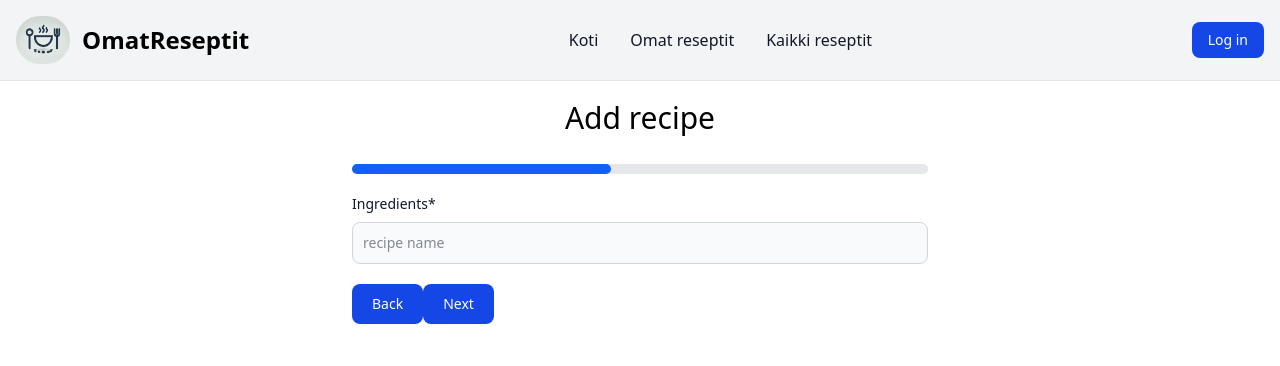
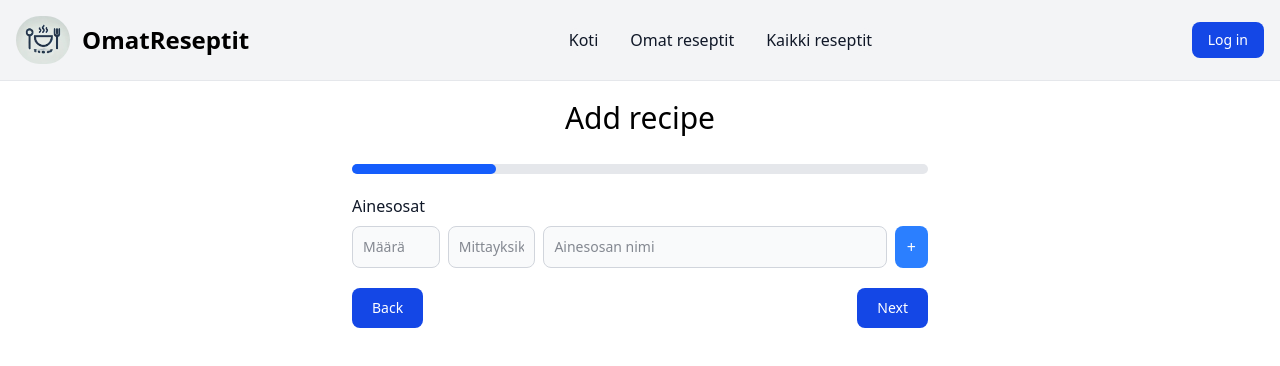
Before and after one commit to henrireu/reseptit_harjoitustyo, a React (Vite) app in the folder frontend/: page /add-recipe in a window 1280 px wide. Both pictures are taken after a click on the button "Next". Shown: the top 366 px of the page. Built offline with nearby package versions, Linux system fonts and the light colour scheme.

Commit message:
reseptin lisäys formin hiomista

```diff
--- a/frontend/src/pages/addRecipe.jsx
+++ b/frontend/src/pages/addRecipe.jsx
@@ -2,7 +2,14 @@ import { useState } from "react"
 
 const AddRecipe = () => {
   const [step, setStep] = useState(1)
+  const [progressBar, setProgressBar] = useState(0)
+
   const [recipeName, setRecipeName] = useState('')
+  const [ingredients, setIngredients] = useState([])
+  const [amount, setAmount] = useState('')
+  const [unit, setUnit] = useState('')
+  const [ingredient, setIngredient] = useState('')
+  const [instructions, setInstructions] = useState([])
 
   const handleSubmit = (event) => {
     event.preventDefault()
@@ -10,11 +17,31 @@ const AddRecipe = () => {
   }
 
   const handleNextStep = () => {
-    setStep(step + 1)
+    if(step < 4) {
+      setStep(step + 1)
+      setProgressBar(progressBar + 25)
+    }
   }
 
   const handlePrevStep = () => {
-    setStep(step - 1)
+    if(step > 1) {
+      setStep(step - 1)
+      setProgressBar(progressBar - 25)
+    }
+  }
+
+  const addIngredient = () => {
+    const singleIngredient = {
+      amount: amount,
+      unit: unit,
+      ingredient: ingredient
+    }
+
+    setIngredients(ingredients.concat(singleIngredient))
+  }
+
+  const deleteIngredient = (index) => {
+    setIngredients(ingredients.filter((_, i) => i !== index));
   }
 
   return (
@@ -24,7 +51,7 @@ const AddRecipe = () => {
       <form onSubmit={handleSubmit} className="mx-auto max-w-xl">
 
         <div className="w-full bg-gray-200 rounded-full h-2.5 dark:bg-gray-700 mb-5">
-          <div className="bg-blue-600 h-2.5 rounded-full" style={{ width: "45%"}}></div>
+          <div className="bg-blue-600 h-2.5 rounded-full" style={{ width: `${progressBar}%` }}></div>
         </div>
 
         {step === 1 && (
@@ -42,40 +69,109 @@ const AddRecipe = () => {
               />
             </div>
 
-            <button
-              type="button"
-              className="mb-5 text-white bg-blue-700 hover:bg-blue-800 focus:ring-4 focus:outline-none focus:ring-blue-300 font-medium rounded-lg text-sm w-full sm:w-auto px-5 py-2.5 text-center dark:bg-blue-600 dark:hover:bg-blue-700 dark:focus:ring-blue-800 hover:cursor-pointer"
-              onClick={handleNextStep}
-            >Next</button>
+            <div className="flex justify-between">
+              <button
+                type="button"
+                className="mb-5 text-white bg-blue-700 hover:bg-blue-800 focus:ring-4 focus:outline-none focus:ring-blue-300 font-medium rounded-lg text-sm w-full sm:w-auto px-5 py-2.5 text-center dark:bg-blue-600 dark:hover:bg-blue-700 dark:focus:ring-blue-800 hover:cursor-pointer"
+                onClick={handlePrevStep}
+              >Back</button>
+              <button
+                type="button"
+                className="mb-5 text-white bg-blue-700 hover:bg-blue-800 focus:ring-4 focus:outline-none focus:ring-blue-300 font-medium rounded-lg text-sm w-full sm:w-auto px-5 py-2.5 text-center dark:bg-blue-600 dark:hover:bg-blue-700 dark:focus:ring-blue-800 hover:cursor-pointer"
+                onClick={handleNextStep}
+              >Next</button>
+            </div>
           </>
         )}
 
         {step === 2 && (
           <>
             <div className="mb-5">
-              <label htmlFor="recipeName" className="block mb-2 text-sm font-medium text-gray-900 dark:text-white">Ingredients*</label>
-              <input
-                type="text"
-                id="recipeName"
-                className="bg-gray-50 border border-gray-300 text-gray-900 text-sm rounded-lg focus:ring-blue-500 focus:border-blue-500 block w-full p-2.5 dark:bg-gray-700 dark:border-gray-600 dark:placeholder-gray-400 dark:text-white dark:focus:ring-blue-500 dark:focus:border-blue-500"
-                placeholder="recipe name"
-                required
-                value={recipeName}
-                onChange={({ target }) => setRecipeName(target.value)}
-              />
+              <h3 className="block mb-2 text-md font-medium text-gray-900 dark:text-white">Ainesosat</h3>
+
+              <div className="flex space-x-2">
+                <input
+                  type="text"
+                  className="bg-gray-50 border border-gray-300 text-gray-900 text-sm rounded-lg focus:ring-blue-500 focus:border-blue-500 block w-1/6 p-2.5 dark:bg-gray-700 dark:border-gray-600 dark:placeholder-gray-400 dark:text-white dark:focus:ring-blue-500 dark:focus:border-blue-500"
+                  placeholder="Määrä"
+                  value={amount}
+                  onChange={({ target }) => setAmount(target.value)}
+                />
+
+                <input
+                  type="text"
+                  className="bg-gray-50 border border-gray-300 text-gray-900 text-sm rounded-lg focus:ring-blue-500 focus:border-blue-500 block w-1/6 p-2.5 dark:bg-gray-700 dark:border-gray-600 dark:placeholder-gray-400 dark:text-white dark:focus:ring-blue-500 dark:focus:border-blue-500"
+                  placeholder="Mittayksikkö"
+                  value={unit}
+                  onChange={({ target }) => setUnit(target.value)}
+                />
+
+                <input
+                  type="text"
+                  className="bg-gray-50 border border-gray-300 text-gray-900 text-sm rounded-lg focus:ring-blue-500 focus:border-blue-500 block w-4/6 p-2.5 dark:bg-gray-700 dark:border-gray-600 dark:placeholder-gray-400 dark:text-white dark:focus:ring-blue-500 dark:focus:border-blue-500"
+                  placeholder="Ainesosan nimi"
+                  value={ingredient}
+                  onChange={({ target }) => setIngredient(target.value)}
+                />
+
+                <button
+                  type="button"
+                  className="bg-blue-500 text-white px-3 py-2 rounded-lg hover:bg-blue-600 transition"
+                  onClick={addIngredient}
+                >
+                +
+                </button>
+              </div>
+
+              {ingredients.map((ingredient, index) => (
+                <div key={ingredient.ingredient} className="mt-3 flex gap-1 h-[30px]">
+                  <p>{ingredient.amount}</p>
+                  <p>{ingredient.unit}</p>
+                  <p>{ingredient.ingredient}</p>
+                  <button
+                    type="button"
+                    className="ml-auto bg-blue-500 text-white px-3 py-2 rounded-lg hover:bg-blue-600 transition"
+                    onClick={() => deleteIngredient(index)}
+                  >
+                  -
+                  </button>
+                </div>
+              ))}
+
             </div>
 
-            <button
-              type="button"
-              className="mb-5 text-white bg-blue-700 hover:bg-blue-800 focus:ring-4 focus:outline-none focus:ring-blue-300 font-medium rounded-lg text-sm w-full sm:w-auto px-5 py-2.5 text-center dark:bg-blue-600 dark:hover:bg-blue-700 dark:focus:ring-blue-800 hover:cursor-pointer"
-              onClick={handlePrevStep}
-            >Back</button>
-            <button
-              type="button"
-              className="mb-5 text-white bg-blue-700 hover:bg-blue-800 focus:ring-4 focus:outline-none focus:ring-blue-300 font-medium rounded-lg text-sm w-full sm:w-auto px-5 py-2.5 text-center dark:bg-blue-600 dark:hover:bg-blue-700 dark:focus:ring-blue-800 hover:cursor-pointer"
-              onClick={handleNextStep}
-            >Next</button>
+            <div className="flex justify-between">
+              <button
+                type="button"
+                className="mb-5 text-white bg-blue-700 hover:bg-blue-800 focus:ring-4 focus:outline-none focus:ring-blue-300 font-medium rounded-lg text-sm w-full sm:w-auto px-5 py-2.5 text-center dark:bg-blue-600 dark:hover:bg-blue-700 dark:focus:ring-blue-800 hover:cursor-pointer"
+                onClick={handlePrevStep}
+              >Back</button>
+              <button
+                type="button"
+                className="mb-5 text-white bg-blue-700 hover:bg-blue-800 focus:ring-4 focus:outline-none focus:ring-blue-300 font-medium rounded-lg text-sm w-full sm:w-auto px-5 py-2.5 text-center dark:bg-blue-600 dark:hover:bg-blue-700 dark:focus:ring-blue-800 hover:cursor-pointer"
+                onClick={handleNextStep}
+              >Next</button>
+            </div>
+
           </>
+        )}
+
+        {step === 3 && (
+          <Step3
+            handleNextStep={handleNextStep}
+            handlePrevStep={handlePrevStep}
+            instructions={instructions}
+            setInstructions={setInstructions}
+          />
+        )}
+
+        {step === 4 && (
+          <Step4
+            handlePrevStep={handlePrevStep}
+            recipeName={recipeName}
+            instructions={instructions}
+            ingredients={ingredients}
+          />
         )}
 
       </form>
@@ -83,4 +179,114 @@ const AddRecipe = () => {
   )
 }
 
+const Step3 = ({ handleNextStep, handlePrevStep, instructions, setInstructions}) => {
+  const [instruction, setInstruction] = useState('')
+
+  const addInstruction = () => {
+    setInstructions(instructions.concat(instruction))
+  }
+
+  const deleteInstruction = (index) => {
+    setInstructions(instructions.filter((_, i) => i !== index))
+  }
+
+  return (
+    <>
+      <div className="mb-5">
+        <h3 className="block mb-2 text-md font-medium text-gray-900 dark:text-white">Ohjeet</h3>
+
+        <div className="mb-5 flex gap-1">
+          <input
+            type="text"
+            className="bg-gray-50 border border-gray-300 text-gray-900 text-sm rounded-lg focus:ring-blue-500 focus:border-blue-500 block w-full p-2.5 dark:bg-gray-700 dark:border-gray-600 dark:placeholder-gray-400 dark:text-white dark:focus:ring-blue-500 dark:focus:border-blue-500"
+            placeholder="instruction"
+            required
+            value={instruction}
+            onChange={({ target }) => setInstruction(target.value)}
+          />
+
+          <button
+            type="button"
+            className="bg-blue-500 text-white px-3 py-2 rounded-lg hover:bg-blue-600 transition"
+            onClick={addInstruction}
+          >
+                +
+          </button>
+        </div>
+
+
+        {instructions.map((instruction, index) => (
+          <div key={instruction} className="mt-3 flex gap-1 h-[30px]">
+            <p>{index + 1}. {instruction}</p>
+            <button
+              type="button"
+              className="ml-auto bg-blue-500 text-white px-3 py-2 rounded-lg hover:bg-blue-600 transition"
+              onClick={() => deleteInstruction(index)}
+            >
+            -
+            </button>
+          </div>
+        ))}
+
+      </div>
+
+      <div className="flex justify-between">
+        <button
+          type="button"
+          className="mb-5 text-white bg-blue-700 hover:bg-blue-800 focus:ring-4 focus:outline-none focus:ring-blue-300 font-medium rounded-lg text-sm w-full sm:w-auto px-5 py-2.5 text-center dark:bg-blue-600 dark:hover:bg-blue-700 dark:focus:ring-blue-800 hover:cursor-pointer"
+          onClick={handlePrevStep}
+        >Back</button>
+        <button
+          type="button"
+          className="mb-5 text-white bg-blue-700 hover:bg-blue-800 focus:ring-4 focus:outline-none focus:ring-blue-300 font-medium rounded-lg text-sm w-full sm:w-auto px-5 py-2.5 text-center dark:bg-blue-600 dark:hover:bg-blue-700 dark:focus:ring-blue-800 hover:cursor-pointer"
+          onClick={handleNextStep}
+        >Next</button>
+      </div>
+
+    </>
+  )
+}
+
+const Step4 = ({ recipeName, instructions, ingredients, handlePrevStep }) => {
+  return (
+    <div>
+      <h3>{recipeName}</h3>
+      <div className="flex">
+
+        <div className="w-1/2">
+          <h4>Ohjeet:</h4>
+          {instructions.map((instruction, index) => (
+            <div key={instruction}>
+              <p>{index + 1}. {instruction}</p>
+            </div>
+          ))}
+        </div>
+
+        <div className="w-1/2">
+          <h4>Ainesosat:</h4>
+          {ingredients.map((ingredient, index) => (
+            <div key={ingredient.ingredient} className="flex gap-1">
+              <p>{index + 1}. {ingredient.ingredient}</p>
+              <p>{ingredient.amount}</p>
+              <p>{ingredient.unit}</p>
+            </div>
+          ))}
+        </div>
+      </div>
+
+      <div className="flex justify-between mt-5">
+        <button
+          type="button"
+          className="mb-5 text-white bg-blue-700 hover:bg-blue-800 focus:ring-4 focus:outline-none focus:ring-blue-300 font-medium rounded-lg text-sm w-full sm:w-auto px-5 py-2.5 text-center dark:bg-blue-600 dark:hover:bg-blue-700 dark:focus:ring-blue-800 hover:cursor-pointer"
+          onClick={handlePrevStep}
+        >Back</button>
+        <button
+          type="submit"
+          className="mb-5 text-white bg-blue-700 hover:bg-blue-800 focus:ring-4 focus:outline-none focus:ring-blue-300 font-medium rounded-lg text-sm w-full sm:w-auto px-5 py-2.5 text-center dark:bg-blue-600 dark:hover:bg-blue-700 dark:focus:ring-blue-800 hover:cursor-pointer"
+        >Tallenna</button>
+      </div>
+    </div>
+  )
+}
+
 export default AddRecipe
```
